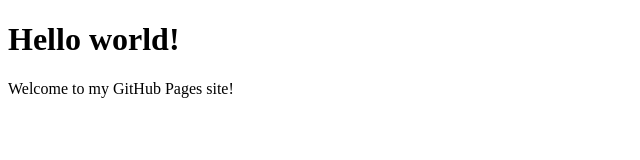
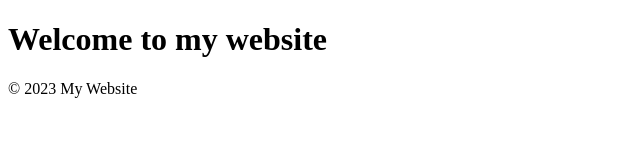
Before and after one commit to hmxxu/Dog-Breed-Identification, a plain HTML site: page TestingWeb.html in a window 1280 px wide. Shown: the whole page, without its empty margins (0-640 px from the left). Drawn offline with Linux system fonts and the light colour scheme.

Commit message:
Update TestingWeb.html

```diff
--- a/TestingWeb.html
+++ b/TestingWeb.html
@@ -1,10 +1,19 @@
 <!DOCTYPE html>
 <html>
   <head>
-    <title>My GitHub Pages Site</title>
+    <title>My Website</title>
   </head>
   <body>
-    <h1>Hello world!</h1>
-    <p>Welcome to my GitHub Pages site!</p>
+    <header>
+      <h1>Welcome to my website</h1>
+    </header>
+
+    <main>
+      <!-- Here you can add your content -->
+    </main>
+
+    <footer>
+      <p>&copy; 2023 My Website</p>
+    </footer>
   </body>
 </html>
```
